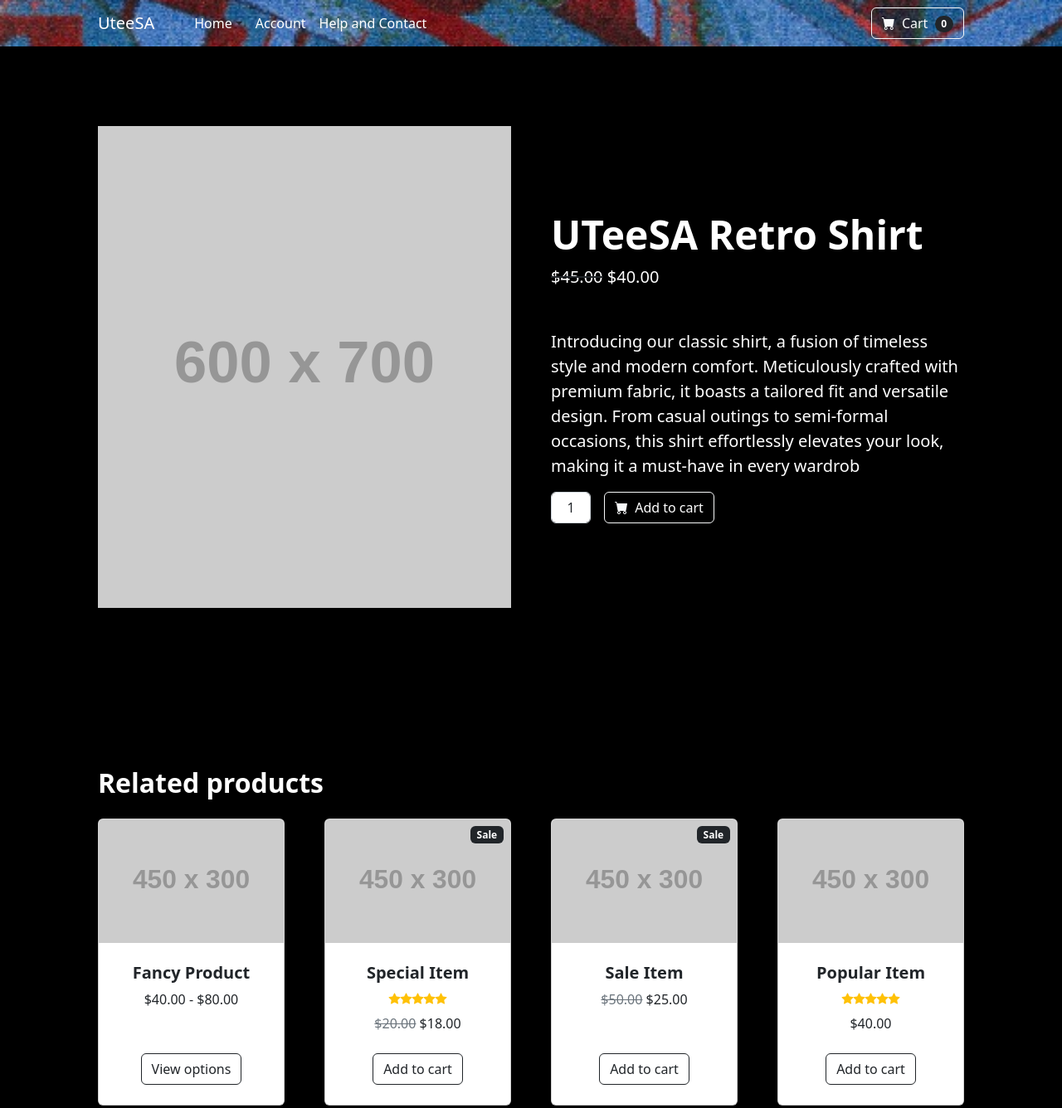
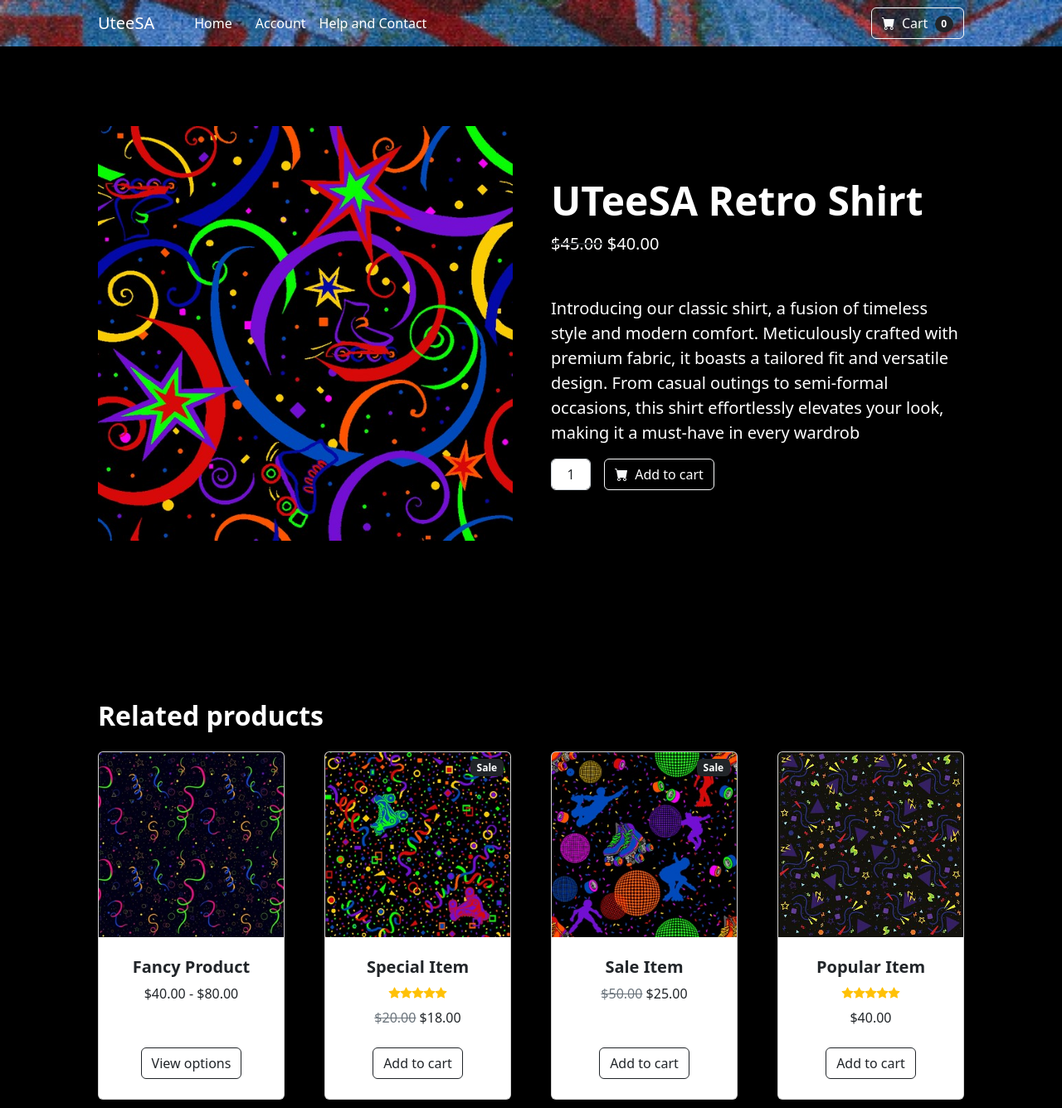
Before and after one commit to Delon-Perry-Repo/software-engineering-fa23-group-assignment, a website: page productPage.html in a window 1280 px wide. Shown: the top 1336 px of the page at 83% size. Drawn offline with nearby package versions, Linux system fonts and the light colour scheme; placeholder pictures from the web are drawn by us.

Commit message:
productPage.html
added images

```diff
--- a/productPage.html
+++ b/productPage.html
@@ -47,7 +47,7 @@
         <section class="py-5 bg-black">
             <div class="container px-4 px-lg-5 my-5">
                 <div class="row gx-4 gx-lg-5 align-items-center">
-                    <div class="col-md-6"><img class="card-img-top mb-5 mb-md-0" src="https://dummyimage.com/600x700/dee2e6/6c757d.jpg" alt="..." /></div>
+                    <div class="col-md-6"><img src="res/item11.png" wdith="350" height="500" alt="Product 11 image"/></div>
                     <div class="col-md-6">
                         <h1 class="display-5 fw-bolder"><font color="white">UTeeSA Retro Shirt</font></h1>
                         <div class="fs-5 mb-5">
@@ -75,7 +75,7 @@
                     <div class="col mb-5">
                         <div class="card h-100">
                             <!-- Product image-->
-                            <img class="card-img-top" src="https://dummyimage.com/450x300/dee2e6/6c757d.jpg" alt="..." />
+                            <img class="card-img-top" src="res/item1.png" alt="..." />
                             <!-- Product details-->
                             <div class="card-body p-4">
                                 <div class="text-center">
@@ -96,7 +96,7 @@
                             <!-- Sale badge-->
                             <div class="badge bg-dark text-white position-absolute" style="top: 0.5rem; right: 0.5rem">Sale</div>
                             <!-- Product image-->
-                            <img class="card-img-top" src="https://dummyimage.com/450x300/dee2e6/6c757d.jpg" alt="..." />
+                            <img class="card-img-top" src="res/item2.png" alt="..." />
                             <!-- Product details-->
                             <div class="card-body p-4">
                                 <div class="text-center">
@@ -126,7 +126,7 @@
                             <!-- Sale badge-->
                             <div class="badge bg-dark text-white position-absolute" style="top: 0.5rem; right: 0.5rem">Sale</div>
                             <!-- Product image-->
-                            <img class="card-img-top" src="https://dummyimage.com/450x300/dee2e6/6c757d.jpg" alt="..." />
+                            <img class="card-img-top" src="res/item3.png" alt="..." />
                             <!-- Product details-->
                             <div class="card-body p-4">
                                 <div class="text-center">
@@ -146,7 +146,7 @@
                     <div class="col mb-5">
                         <div class="card h-100">
                             <!-- Product image-->
-                            <img class="card-img-top" src="https://dummyimage.com/450x300/dee2e6/6c757d.jpg" alt="..." />
+                            <img class="card-img-top" src="res/item8.png" alt="..." />
                             <!-- Product details-->
                             <div class="card-body p-4">
                                 <div class="text-center">
```
